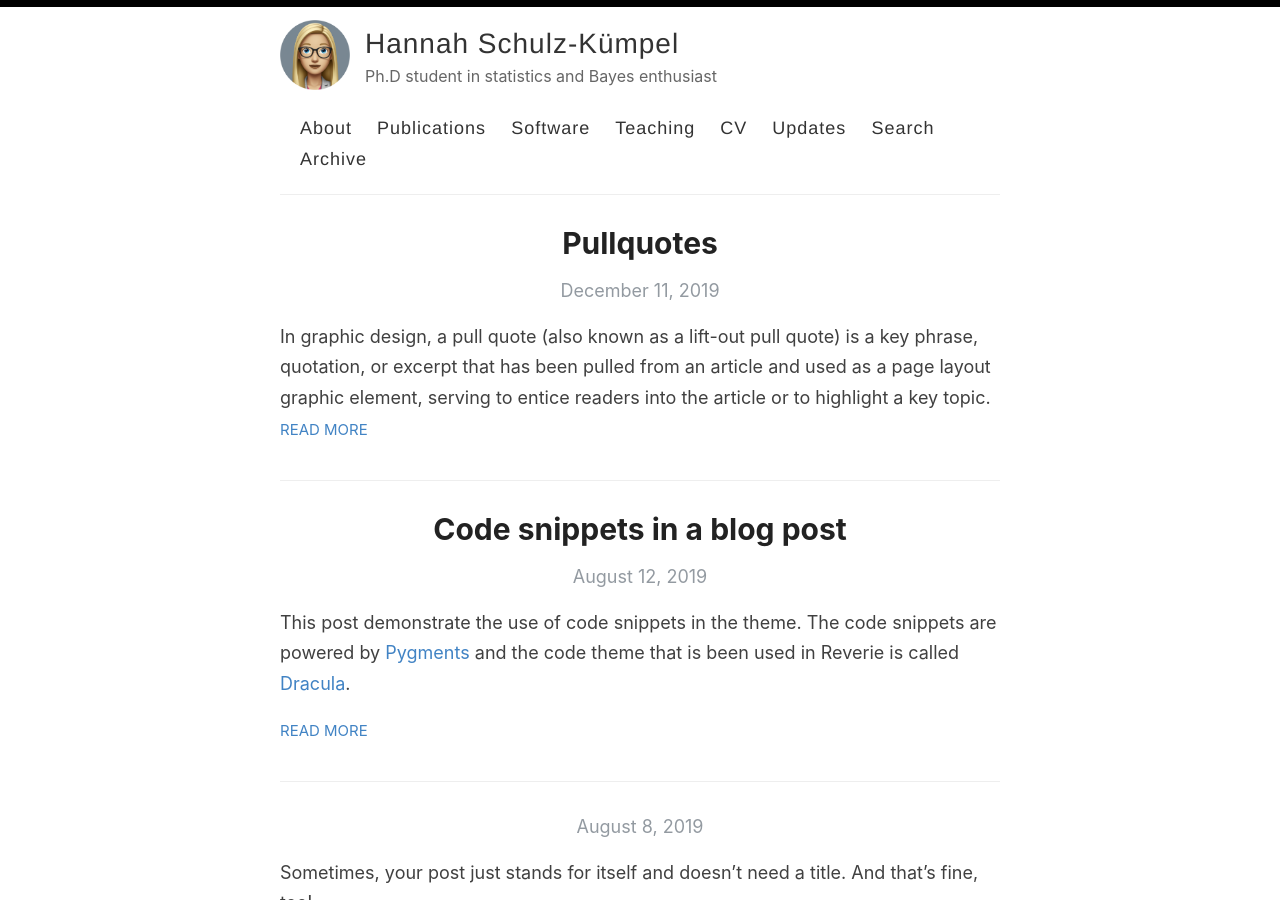
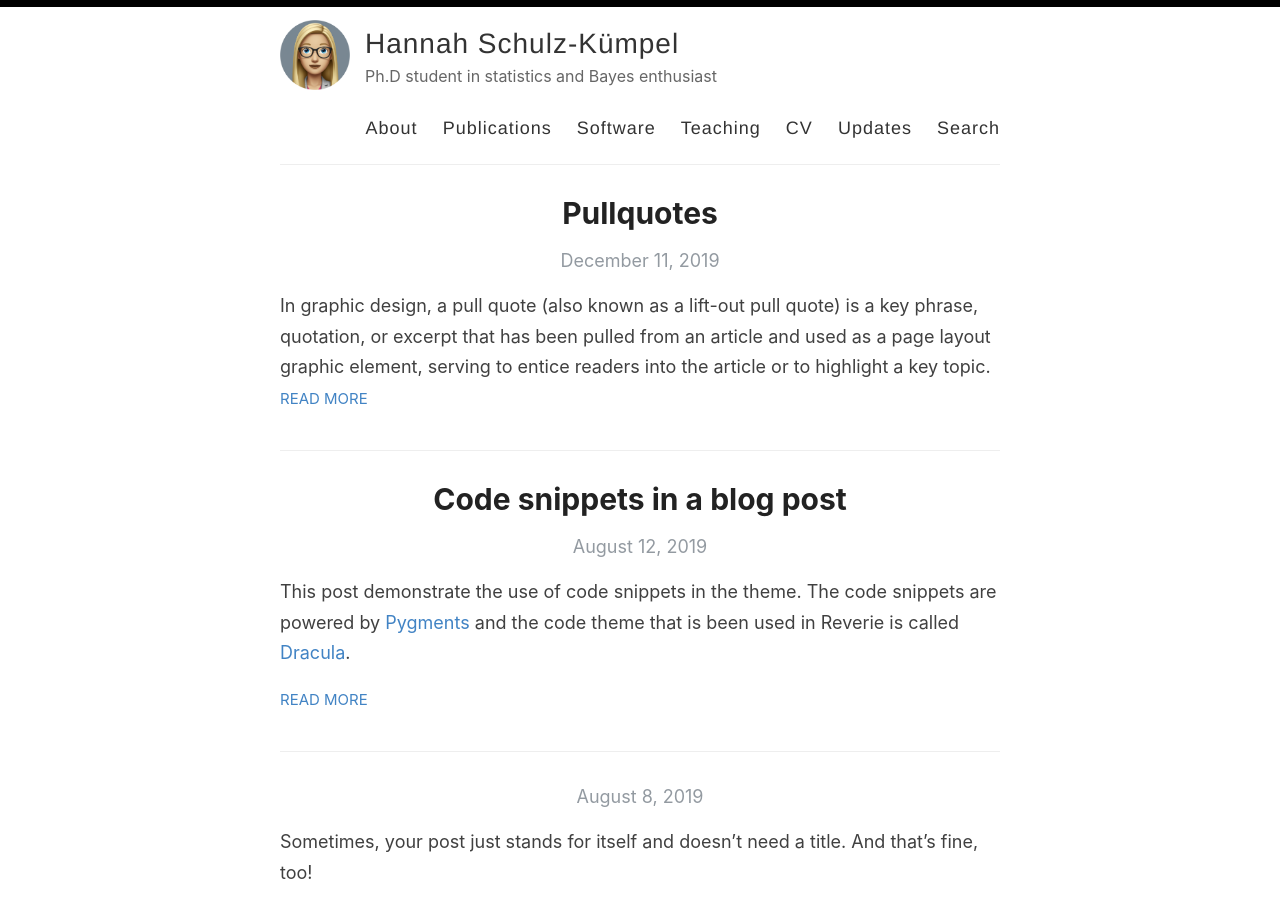
Before and after one commit to 11annah/11annah.github.io, a Jekyll site: the page built from index.html, in a window 1280 px wide and 900 px high. Built offline with Jekyll 4.4.1, drawn with Linux system fonts in a browser that asks for light colours; the list of posts is cut into pages by our own code.

Commit message:
Update default.html

```diff
--- a/_layouts/default.html
+++ b/_layouts/default.html
@@ -36,7 +36,7 @@
               <a href="{{ site.baseurl }}/">Updates</a>
               <!-- <a href="{{ site.baseurl }}/getting-started">Getting Started</a> -->
               <a href="{{ site.baseurl }}/search">Search</a>
-              <a href="{{ site.baseurl }}/archive">Archive</a>
+              <!--<a href="{{ site.baseurl }}/archive">Archive</a> -->
             </nav>
           </header>
         </div>
```
